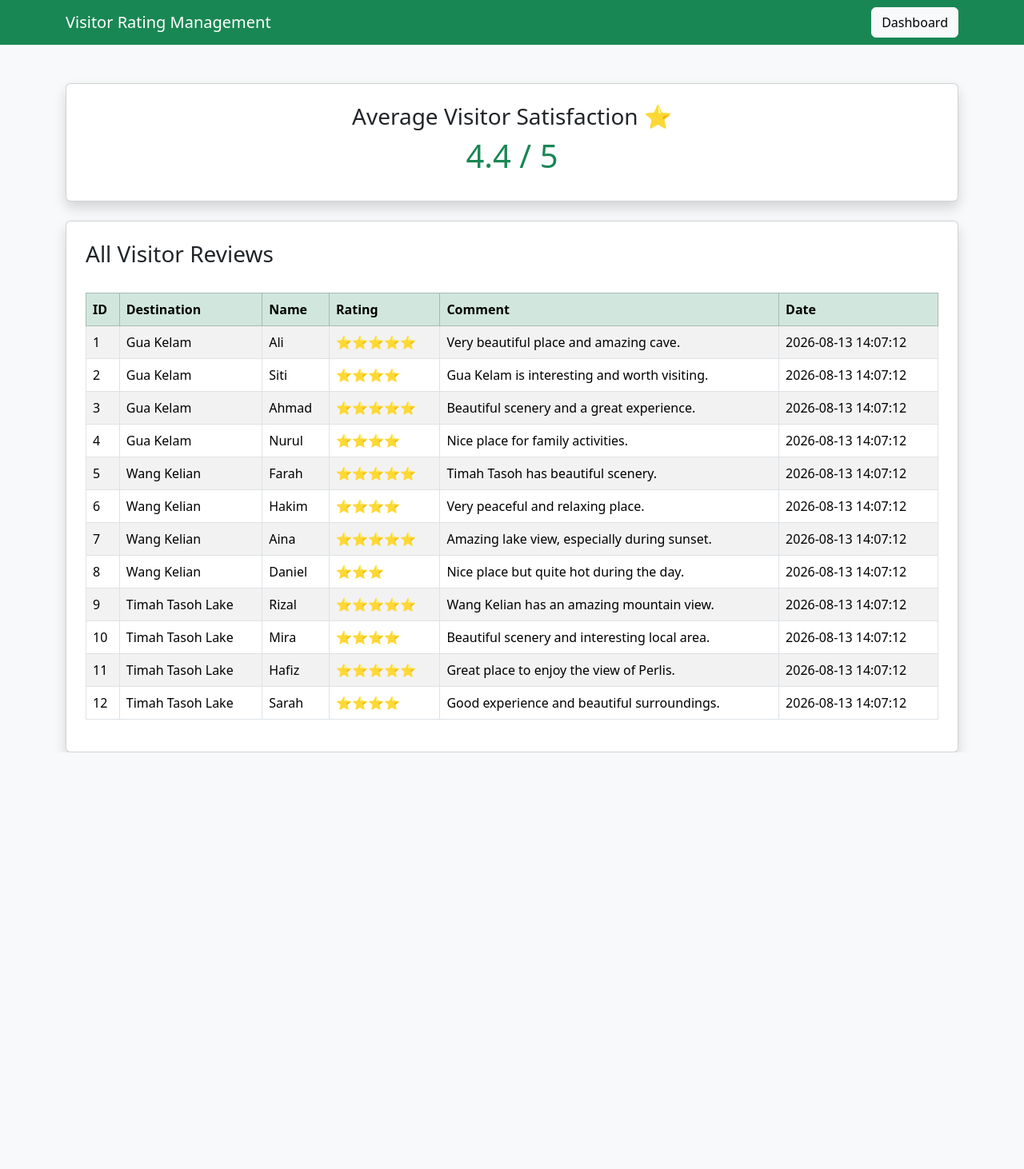
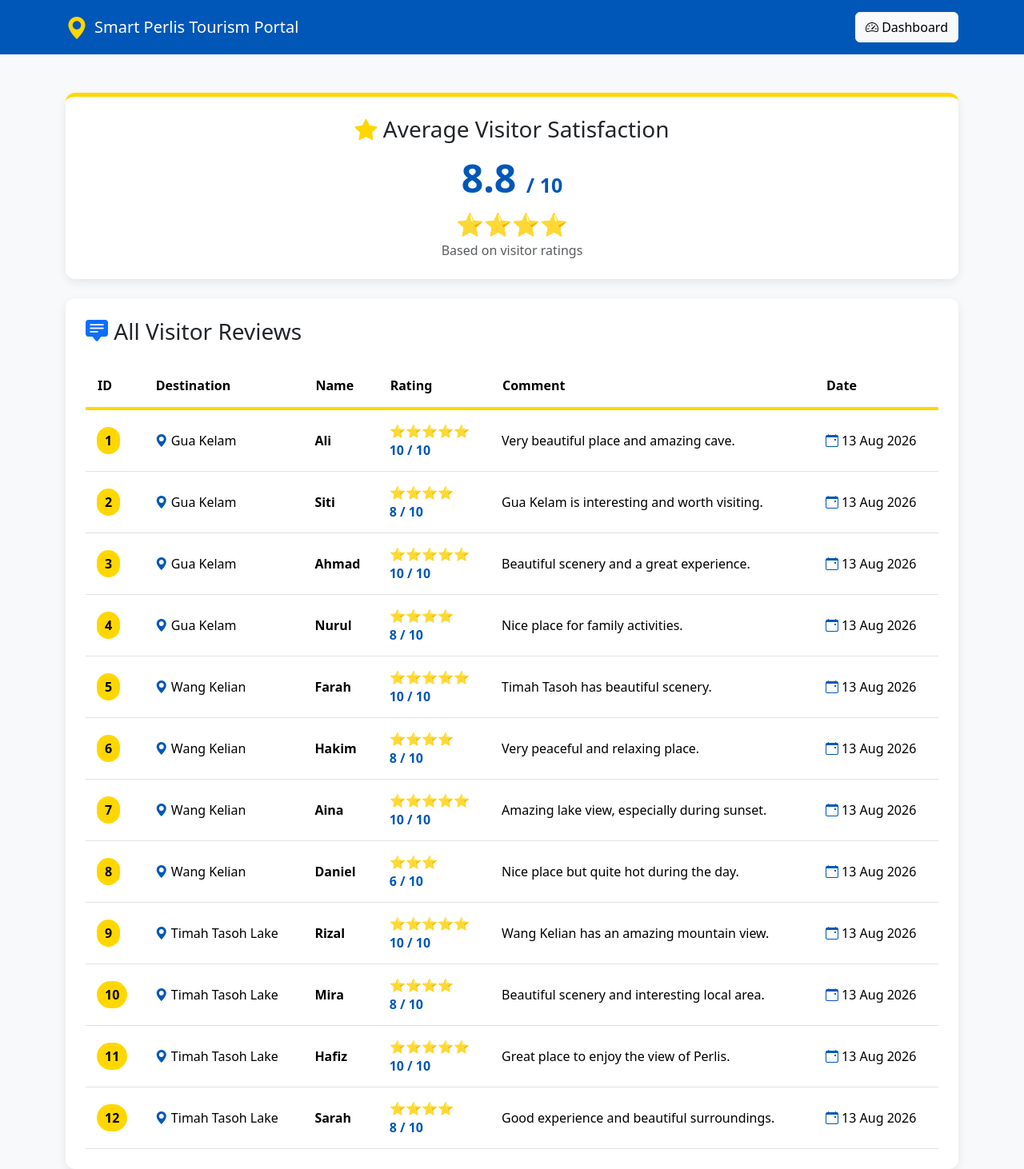
Before and after one commit to LinaRaihanah/smartperlis, a PHP site: page /admin/manage_rating.php in a window 1280 px wide. Shown: the whole page at 80% size. Before the commit the page ends 941 px from the top, so only its background shows below. Run offline with PHP 8.4, Linux system fonts and the light colour scheme; a user stored in the database is signed in; data comes from the database, SQL or seed files in the repository.

Commit message:
new lah bang

```diff
--- a/admin/manage_rating.php
+++ b/admin/manage_rating.php
@@ -5,7 +5,9 @@ session_start();
 include("../config.php");
 
 
-// Check admin login
+// ========================================
+// CHECK ADMIN LOGIN
+// ========================================
 
 if(!isset($_SESSION['admin'])){
 
@@ -16,24 +18,34 @@ if(!isset($_SESSION['admin'])){
 }
 
 
+// ========================================
+// CALCULATE AVERAGE RATING
+// ========================================
 
+$avgQuery = mysqli_query(
+    $conn,
 
-// Calculate average rating
-
-$avgQuery = mysqli_query($conn,
-
-"SELECT AVG(rating) AS average
-
-FROM destination_ratings"
-
+    "SELECT AVG(rating) AS average
+     FROM destination_ratings"
 );
-
 
 $avgData = mysqli_fetch_assoc($avgQuery);
 
 
+// Convert average from /5 to /10
+
+if($avgData['average']){
+
+    $averageRating = $avgData['average'] * 2;
+
+}
+else{
+
+    $averageRating = 0;
+
+}
+
 ?>
-
 
 
 <!DOCTYPE html>
@@ -42,198 +54,362 @@ $avgData = mysqli_fetch_assoc($avgQuery);
 
 <head>
 
-
 <meta charset="UTF-8">
 
-
-<meta name="viewport" content="width=device-width, initial-scale=1.0">
-
+<meta
+    name="viewport"
+    content="width=device-width, initial-scale=1.0"
+>
 
 <title>
-Rating
+Visitor Rating
 </title>
 
 
+<!-- Bootstrap -->
+
+<link
+    href="https://cdn.jsdelivr.net/npm/bootstrap@5.3.3/dist/css/bootstrap.min.css"
+    rel="stylesheet"
+>
 
 
-<link href="https://cdn.jsdelivr.net/npm/bootstrap@5.3.3/dist/css/bootstrap.min.css" rel="stylesheet">
+<!-- Bootstrap Icons -->
+
+<link
+    href="https://cdn.jsdelivr.net/npm/bootstrap-icons@1.11.3/font/bootstrap-icons.css"
+    rel="stylesheet"
+>
 
 
-<link href="https://cdn.jsdelivr.net/npm/bootstrap-icons@1.11.3/font/bootstrap-icons.css" rel="stylesheet">
+<style>
+
+/* ===============================
+   BLUE + YELLOW THEME
+================================ */
+
+.navbar-blue {
+    background-color: #0057B8;
+}
 
 
+/* Logo Icon */
+
+.logo-icon {
+    color: #FFD700;
+    font-size: 28px;
+}
+
+
+/* ===============================
+   RATING SUMMARY
+================================ */
+
+.rating-card {
+    background-color: white;
+    border: none;
+    border-top: 5px solid #FFD700;
+    border-radius: 12px;
+    box-shadow: 0 4px 12px rgba(0,0,0,0.08);
+}
+
+
+/* Average Rating */
+
+.average-rating {
+    color: #0057B8;
+    font-size: 48px;
+    font-weight: bold;
+}
+
+
+/* Stars */
+
+.rating-stars {
+    color: #FFD700;
+    font-size: 28px;
+}
+
+
+/* ===============================
+   REVIEW CONTAINER
+================================ */
+
+.review-container {
+    background-color: white;
+    border-radius: 12px;
+    padding: 25px;
+    box-shadow: 0 4px 12px rgba(0,0,0,0.08);
+}
+
+
+/* ===============================
+   TABLE
+================================ */
+
+.rating-table {
+    margin-bottom: 0;
+}
+
+
+/* Table Header */
+
+.rating-table thead {
+    background-color: #0057B8;
+    color: white;
+}
+
+.rating-table thead th {
+    padding: 15px;
+    border: none;
+    font-weight: 600;
+}
+
+
+/* Yellow line */
+
+.rating-table thead tr {
+    border-bottom: 4px solid #FFD700;
+}
+
+
+/* Table Body */
+
+.rating-table tbody td {
+    padding: 14px;
+    vertical-align: middle;
+}
+
+
+/* Alternating rows */
+
+.rating-table tbody tr:nth-child(even) {
+    background-color: #F0F6FF;
+}
+
+.rating-table tbody tr:nth-child(odd) {
+    background-color: #FFFFFF;
+}
+
+
+/* Hover */
+
+.rating-table tbody tr:hover {
+    background-color: #FFF8D6;
+    transition: 0.2s;
+}
+
+
+/* ID Badge */
+
+.id-badge {
+    background-color: #FFD700;
+    color: #000;
+    padding: 6px 10px;
+    border-radius: 20px;
+    font-weight: bold;
+}
+
+
+/* Rating */
+
+.rating-value {
+    color: #0057B8;
+    font-weight: bold;
+}
+
+.rating-stars-small {
+    color: #FFD700;
+}
+
+
+/* Location Icon */
+
+.location-icon {
+    color: #0057B8;
+}
+
+</style>
+
 </head>
-
 
 
 <body class="bg-light">
 
 
+<!-- ========================================
+     NAVBAR
+======================================== -->
 
-
-
-<nav class="navbar navbar-dark bg-success">
-
+<nav class="navbar navbar-dark navbar-blue">
 
 <div class="container">
 
 
-<span class="navbar-brand">
+<!-- Logo -->
 
-Visitor Rating Management
+<a class="navbar-brand d-flex align-items-center gap-2">
+
+<i class="bi bi-geo-alt-fill logo-icon"></i>
+
+<span>
+
+Smart Perlis Tourism Portal
 
 </span>
-
-
-
-
-<a href="dashboard.php"
-
-class="btn btn-light">
-
-
-Dashboard
-
 
 </a>
 
 
+<!-- Dashboard -->
+
+<a
+    href="dashboard.php"
+    class="btn btn-light"
+>
+
+<i class="bi bi-speedometer2"></i>
+
+Dashboard
+
+</a>
+
 </div>
-
 
 </nav>
 
 
 
-
-
-
+<!-- ========================================
+     MAIN CONTENT
+======================================== -->
 
 <div class="container mt-5">
 
 
+<!-- ========================================
+     AVERAGE RATING
+======================================== -->
 
-<!-- Average Rating -->
-
-
-<div class="card shadow p-4 mb-4 text-center">
+<div class="card rating-card p-4 mb-4 text-center">
 
 
 <h3>
 
-Average Visitor Satisfaction ⭐
+<i class="bi bi-star-fill rating-stars"></i>
+
+Average Visitor Satisfaction
 
 </h3>
 
 
-
-<h1 class="text-success">
-
+<div class="average-rating">
 
 <?php
 
+echo number_format(
+    $averageRating,
+    1
+);
 
-if($avgData['average']){
+?>
 
-echo number_format($avgData['average'],1);
+<span style="font-size: 25px;">
+
+/ 10
+
+</span>
+
+</div>
+
+
+<div class="rating-stars">
+
+<?php
+
+$fullStars = round($averageRating / 2);
+
+for($i = 0; $i < $fullStars; $i++){
+
+    echo "⭐";
 
 }
 
-else{
+?>
 
-echo "0";
-
-}
+</div>
 
 
-?> / 5
+<p class="text-muted mb-0">
 
+Based on visitor ratings
 
-</h1>
+</p>
 
 
 </div>
 
 
 
+<!-- ========================================
+     RATING TABLE
+======================================== -->
+
+<div class="review-container">
 
 
+<h3 class="mb-4">
 
-
-
-<!-- Rating Table -->
-
-
-<div class="card shadow p-4">
-
-
-<h3>
+<i class="bi bi-chat-square-text-fill text-primary"></i>
 
 All Visitor Reviews
 
 </h3>
 
 
-
-<br>
+<div class="table-responsive">
 
 
-
-<table class="table table-bordered table-striped">
+<table class="table rating-table">
 
 
-<thead class="table-success">
-
+<thead>
 
 <tr>
-
 
 <th>
 ID
 </th>
 
-
 <th>
 Destination
 </th>
-
 
 <th>
 Name
 </th>
 
-
 <th>
 Rating
 </th>
-
 
 <th>
 Comment
 </th>
 
-
 <th>
 Date
 </th>
 
-
 </tr>
 
-
 </thead>
-
-
-
-
 
 
 <tbody>
 
 
-
 <?php
-
 
 
 $sql = "
@@ -244,109 +420,192 @@ destination_ratings.*,
 
 destinations.destination_name
 
-
 FROM destination_ratings
-
 
 JOIN destinations
 
-
-ON destination_ratings.destination_id = destinations.destination_id
-
+ON destination_ratings.destination_id =
+destinations.destination_id
 
 ORDER BY created_at DESC
 
 ";
 
 
-
-$result=mysqli_query($conn,$sql);
+$result = mysqli_query(
+    $conn,
+    $sql
+);
 
 
-
-while($row=mysqli_fetch_assoc($result)){
-
-
+if(mysqli_num_rows($result) == 0){
 
 ?>
 
+
+<tr>
+
+<td
+    colspan="6"
+    class="text-center text-muted"
+>
+
+No visitor reviews available.
+
+</td>
+
+</tr>
+
+
+<?php
+
+}
+
+
+while($row = mysqli_fetch_assoc($result)){
+
+?>
 
 
 <tr>
 
 
+<!-- ID -->
+
 <td>
 
-<?php echo $row['rating_id']; ?>
+<span class="id-badge">
+
+<?php
+
+echo (int)$row['rating_id'];
+
+?>
+
+</span>
 
 </td>
 
 
 
-
+<!-- Destination -->
 
 <td>
 
-<?php echo $row['destination_name']; ?>
+<i class="bi bi-geo-alt-fill location-icon"></i>
+
+<?php
+
+echo htmlspecialchars(
+    $row['destination_name']
+);
+
+?>
 
 </td>
 
 
 
-
+<!-- Name -->
 
 <td>
 
-<?php echo $row['name']; ?>
+<strong>
+
+<?php
+
+echo htmlspecialchars(
+    $row['name']
+);
+
+?>
+
+</strong>
 
 </td>
 
 
 
-
+<!-- Rating -->
 
 <td>
 
+<?php
+
+// Convert rating from /5 to /10
+
+$rating10 = $row['rating'] * 2;
+
+
+// Display stars
+
+for(
+    $i = 0;
+    $i < $row['rating'];
+    $i++
+){
+
+    echo "<span class='rating-stars-small'>⭐</span>";
+
+}
+
+?>
+
+
+<br>
+
+
+<span class="rating-value">
 
 <?php
 
+echo $rating10;
 
-for($i=0;$i<$row['rating'];$i++){
+?> / 10
 
-echo "⭐";
-
-}
-
-
-?>
-
+</span>
 
 </td>
 
 
 
-
+<!-- Comment -->
 
 <td>
 
-<?php echo $row['comment']; ?>
+<?php
+
+echo !empty($row['comment'])
+    ? htmlspecialchars($row['comment'])
+    : "-";
+
+?>
 
 </td>
 
 
 
-
+<!-- Date -->
 
 <td>
 
-<?php echo $row['created_at']; ?>
+<i class="bi bi-calendar-event location-icon"></i>
+
+<?php
+
+echo date(
+    "d M Y",
+    strtotime(
+        $row['created_at']
+    )
+);
+
+?>
 
 </td>
 
 
-
 </tr>
-
 
 
 <?php
@@ -356,22 +615,17 @@ echo "⭐";
 ?>
 
 
-
 </tbody>
 
+</table>
 
-</table>
+</div>
 
 
 </div>
 
 
-
 </div>
-
-
-
-
 
 
 </body>
```
